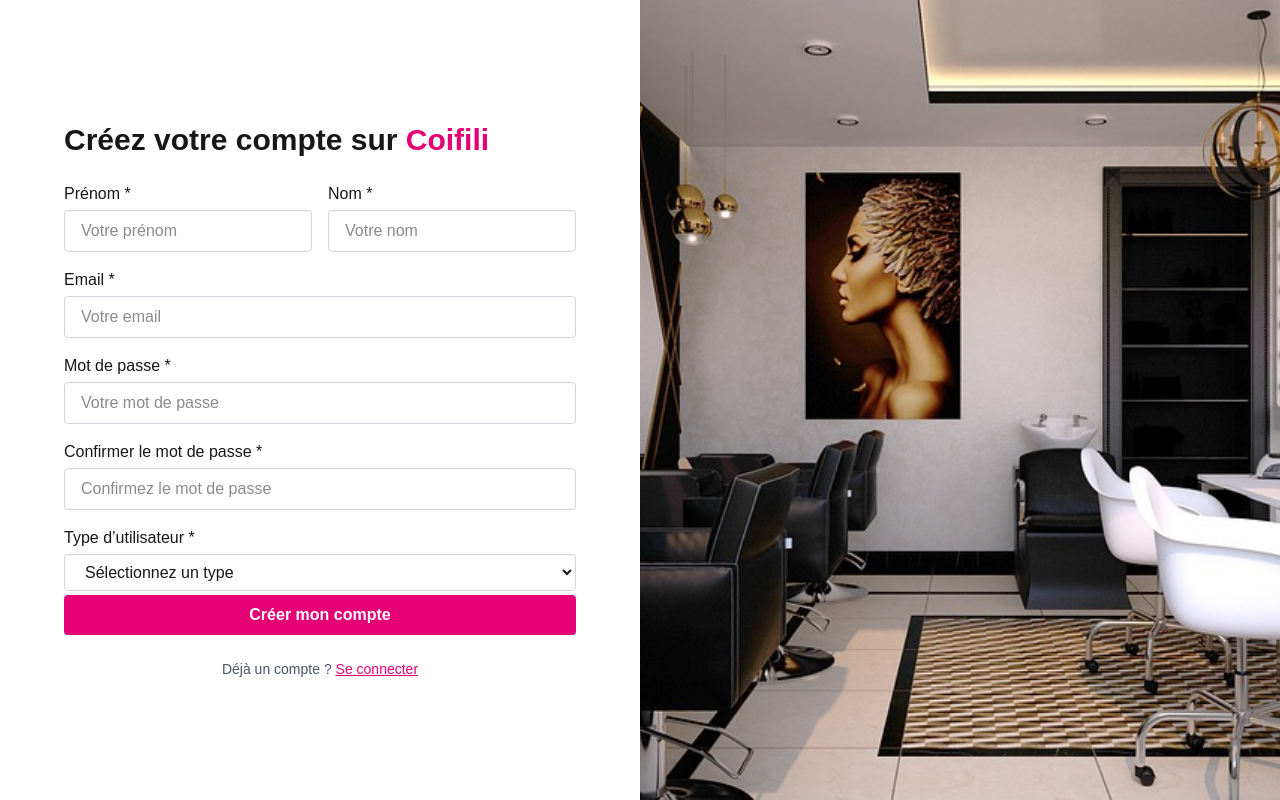
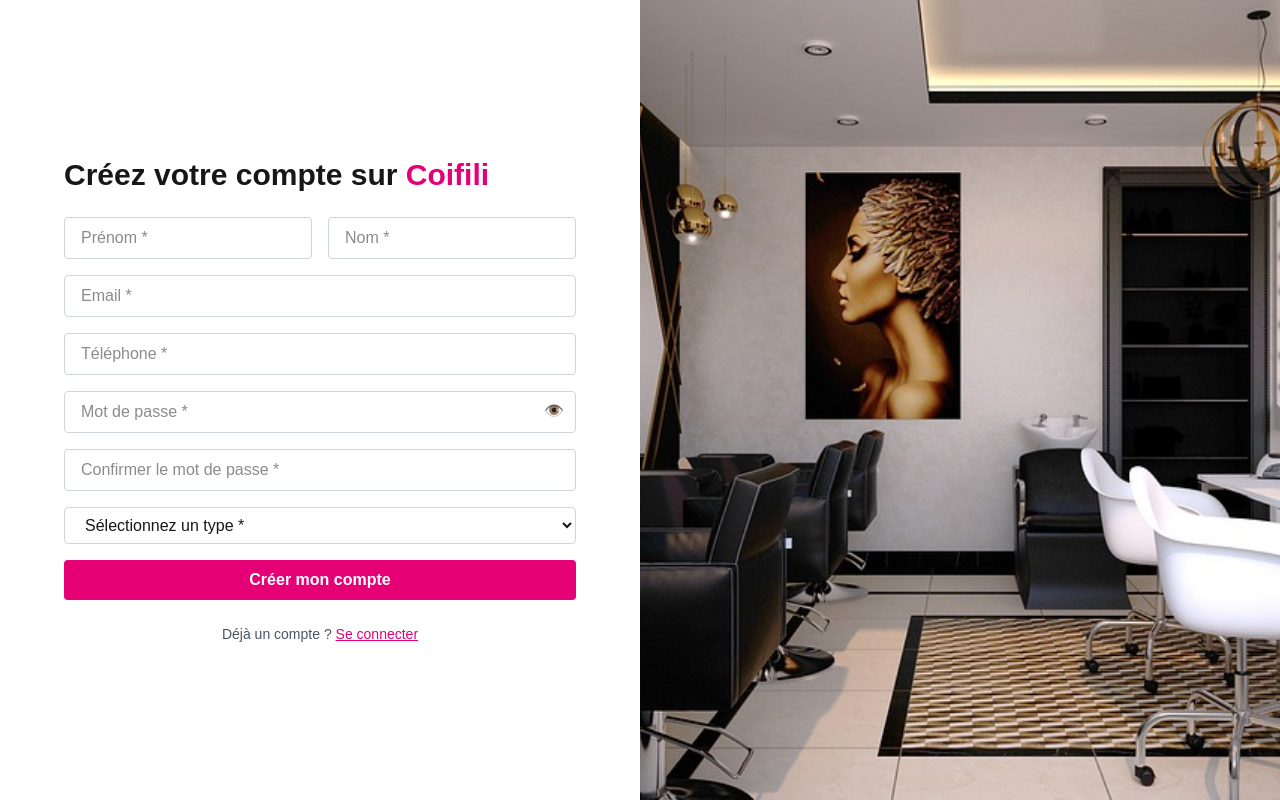
Before and after one commit to romaissaYas/coifili, a Next.js app: page /inscription in a window 1280 px wide. Built offline with nearby package versions, Linux system fonts and the light colour scheme.

Commit message:
ajouter coté front

```diff
--- a/src/app/inscription/page.tsx
+++ b/src/app/inscription/page.tsx
@@ -2,201 +2,147 @@
 
 import { useRouter } from 'next/navigation';
 import { useState } from 'react';
+import Swal from 'sweetalert2'; // ✅ importer SweetAlert
+
 
 export default function RegisterPage() {
   const router = useRouter();
-  const [firstName, setFirstName] = useState('');
-  const [lastName, setLastName] = useState('');
-  const [email, setEmail] = useState('');
-  const [password, setPassword] = useState('');
-  const [confirmPassword, setConfirmPassword] = useState('');
-  const [userType, setUserType] = useState<'coufer' | 'user' | ''>('');
+  const [form, setForm] = useState({
+    firstName: '',
+    lastName: '',
+    email: '',
+    phone: '',            // ✅ ajouté
+    password: '',
+    confirmPassword: '',
+    userType: '',
+  });
   const [error, setError] = useState('');
+  const [showPassword, setShowPassword] = useState(false);
 
+  const handleChange = (e: React.ChangeEvent<HTMLInputElement | HTMLSelectElement>) => {
+    setForm({ ...form, [e.target.name]: e.target.value });
+  };
+
+  const validate = () => {
+    if (Object.values(form).some(v => !v)) return 'Veuillez remplir tous les champs.';
+    if (!/^[^\s@]+@[^\s@]+\.[^\s@]+$/.test(form.email)) return 'Email invalide.';
+    if (form.password.length < 6) return 'Le mot de passe doit contenir au moins 6 caractères.';
+    if (form.password !== form.confirmPassword) return 'Les mots de passe ne correspondent pas.';
+    if (!['coiffeur', 'user'].includes(form.userType)) return 'Type d’utilisateur invalide.'; // ✅ corrigé "coufer" → "coiffeur"
+    return '';
+  };
 const handleSubmit = async (e: React.FormEvent) => {
   e.preventDefault();
   setError('');
 
-    // Client-side validation
-    if (!firstName || !lastName || !email || !password || !confirmPassword || !userType) {
-      setError('Veuillez remplir tous les champs.');
-      return;
-    }
-
-    const emailRegex = /^[^\s@]+@[^\s@]+\.[^\s@]+$/;
-    if (!emailRegex.test(email)) {
-      setError('Veuillez entrer un email valide.');
-      return;
-    }
-
-    if (password.length < 6) {
-      setError('Le mot de passe doit contenir au moins 6 caractères.');
-      return;
-    }
-
-    if (password !== confirmPassword) {
-      setError('Les mots de passe ne correspondent pas.');
-      return;
-    }
-
-    if (!['coufer', 'user'].includes(userType)) {
-      setError('Veuillez sélectionner un type d’utilisateur valide.');
+  const validationError = validate();
+  if (validationError) {
+    setError(validationError);
     return;
   }
 
   try {
-      const response = await fetch('http://localhost:5000/register', {
+    const bodyToSend = {
+      firstName: form.firstName,
+      lastName: form.lastName,
+      email: form.email,
+        phone: form.phone, // ✅ ajouté
+
+      password: form.password,
+      userType: form.userType,
+    };
+
+    const res = await fetch('http://localhost:5000/register', {
       method: 'POST',
       headers: { 'Content-Type': 'application/json' },
-        body: JSON.stringify({ email, password, userType }),
+      body: JSON.stringify(bodyToSend),
     });
 
-      const data = await response.json();
-      if (response.ok) {
+    const data = await res.json();
+    if (res.ok) {
       localStorage.setItem('token', data.token);
-        router.push('/la page li ydgholalha ki yconicti');
+       Swal.fire({
+          icon: 'success',
+          title: 'Compte créé avec succès 🎉',
+          text: 'Bienvenue sur Coifili !',
+          confirmButtonText: 'OK'
+        }).then(() => {
+          router.push('/login'); // redirection après confirmation
+        });
+
     } else {
       setError(data.error || 'Erreur lors de l’inscription.');
     }
   } catch (err) {
-      setError('Erreur serveur. Veuillez réessayer plus tard.');
+    setError('Erreur serveur. Réessayez plus tard.');
   }
 };
 
+
   return (
     <div className="flex min-h-screen flex-col md:flex-row">
-      {/* Partie gauche */}
       <div className="w-full md:w-1/2 flex flex-col justify-center px-8 md:px-16 bg-white">
         <h1 className="text-3xl font-bold mb-6">
           Créez votre compte sur <span className="text-pink-600">Coifili</span>
         </h1>
-        {error && <div className="text-red-500 mb-4" role="alert">{error}</div>}
+        {error && <div className="text-red-500 mb-4">{error}</div>}
         <form onSubmit={handleSubmit} className="space-y-4">
           <div className="flex gap-4">
-            <div className="w-1/2">
-              <label className="block mb-1 font-medium" htmlFor="firstName">
-                Prénom *
-              </label>
-              <input
-                id="firstName"
-                type="text"
-                className={`w-full border ${error.includes('champs') ? 'border-red-500' : 'border-gray-300'} rounded px-4 py-2`}
-                placeholder="Votre prénom"
-                value={firstName}
-                onChange={(e) => setFirstName(e.target.value)}
-                required
-                aria-required="true"
-              />
-            </div>
-            <div className="w-1/2">
-              <label className="block mb-1 font-medium" htmlFor="lastName">
-                Nom *
-              </label>
-              <input
-                id="lastName"
-                type="text"
-                className={`w-full border ${error.includes('champs') ? 'border-red-500' : 'border-gray-300'} rounded px-4 py-2`}
-                placeholder="Votre nom"
-                value={lastName}
-                onChange={(e) => setLastName(e.target.value)}
-                required
-                aria-required="true"
-              />
-            </div>
+            <input name="firstName" type="text" placeholder="Prénom *"
+              className="w-1/2 border border-gray-300 rounded px-4 py-2"
+              value={form.firstName} onChange={handleChange} />
+            <input name="lastName" type="text" placeholder="Nom *"
+              className="w-1/2 border border-gray-300 rounded px-4 py-2"
+              value={form.lastName} onChange={handleChange} />
           </div>
 
-          <div>
-            <label className="block mb-1 font-medium" htmlFor="email">
-              Email *
-            </label>
-            <input
-              id="email"
-              type="email"
-              className={`w-full border ${error.includes('email') ? 'border-red-500' : 'border-gray-300'} rounded px-4 py-2`}
-              placeholder="Votre email"
-              value={email}
-              onChange={(e) => setEmail(e.target.value)}
-              required
-              aria-required="true"
-            />
+          <input name="email" type="email" placeholder="Email *"
+            className="w-full border border-gray-300 rounded px-4 py-2"
+            value={form.email} onChange={handleChange} />
+
+          {/* ✅ téléphone pris en compte */}
+          <input name="phone" type="tel" placeholder="Téléphone *"
+            className="w-full border border-gray-300 rounded px-4 py-2"
+            value={form.phone} onChange={handleChange} />
+
+          <div className="relative">
+            <input name="password" type={showPassword ? 'text' : 'password'}
+              placeholder="Mot de passe *"
+              className="w-full border border-gray-300 rounded px-4 py-2"
+              value={form.password} onChange={handleChange} />
+            <button type="button"
+              className="absolute right-3 top-2 text-gray-500"
+              onClick={() => setShowPassword(!showPassword)}>
+              {showPassword ? '🙈' : '👁️'}
+            </button>
           </div>
 
-          <div>
-            <label className="block mb-1 font-medium" htmlFor="password">
-              Mot de passe *
-            </label>
-            <input
-              id="password"
-              type="password"
-              className={`w-full border ${error.includes('mot de passe') ? 'border-red-500' : 'border-gray-300'} rounded px-4 py-2`}
-              placeholder="Votre mot de passe"
-              value={password}
-              onChange={(e) => setPassword(e.target.value)}
-              required
-              aria-required="true"
-            />
-          </div>
+          <input name="confirmPassword" type={showPassword ? 'text' : 'password'}
+            placeholder="Confirmer le mot de passe *"
+            className="w-full border border-gray-300 rounded px-4 py-2"
+            value={form.confirmPassword} onChange={handleChange} />
 
-          <div>
-            <label className="block mb-1 font-medium" htmlFor="confirmPassword">
-              Confirmer le mot de passe *
-            </label>
-            <input
-              id="confirmPassword"
-              type="password"
-              className={`w-full border ${error.includes('mot de passe') ? 'border-red-500' : 'border-gray-300'} rounded px-4 py-2`}
-              placeholder="Confirmez le mot de passe"
-              value={confirmPassword}
-              onChange={(e) => setConfirmPassword(e.target.value)}
-              required
-              aria-required="true"
-            />
-          </div>
+          <select name="userType"
+            className="w-full border border-gray-300 rounded px-4 py-2"
+            value={form.userType} onChange={handleChange}>
+            <option value="">Sélectionnez un type *</option>
+            <option value="user">Utilisateur</option>
+            <option value="coiffeur">Coiffeur</option> {/* ✅ corrigé */}
+          </select>
 
-          <div
-            className="block mb-1 font-medium"
-
-          >
-              <label className="block mb-1 font-medium" htmlFor="confirmPassword">
-            Type d’utilisateur *
-          </label>
-          <select
-            id="userType"
-            className={`w-full border ${error.includes('type d’utilisateur') ? 'border-red-500' : 'border-gray-300'} rounded px-4 py-2`}
-            value={userType}
-            onChange={(e) => setUserType(e.target.value as 'coufer' | 'user')}
-            required
-            aria-required="true"
-          >
-            <option value="" disabled>
-              Sélectionnez un type
-            </option>
-            Ascending
-            <option value="user">Utilisateur</option>
-            <option value="coufer">Coufer</option>
-          </select>
-  </div>
-          <button
-            type="submit"
-            className="w-full bg-pink-600 text-white font-semibold py-2 rounded hover:bg-pink-700 transition"
-          >
+          <button type="submit"
+            className="w-full bg-pink-600 text-white font-semibold py-2 rounded hover:bg-pink-700 transition">
             Créer mon compte
           </button>
         </form>
 
         <p className="mt-6 text-sm text-gray-600 text-center">
-          Déjà un compte ?{' '}
-          <a href="/login" className="text-pink-600 underline">
-            Se connecter
-          </a>
+          Déjà un compte ? <a href="/login" className="text-pink-600 underline">Se connecter</a>
         </p>
       </div>
 
-      {/* Partie droite avec image */}
-      <div
-        className="hidden md:block md:w-1/2 bg-cover bg-center"
-        style={{ backgroundImage: 'url("/img/bg1.jpg")' }}
-      />
+      <div className="hidden md:block md:w-1/2 bg-cover bg-center"
+        style={{ backgroundImage: 'url("/img/bg1.jpg")' }} />
     </div>
   );
 }
--- a/src/app/login/page.tsx
+++ b/src/app/login/page.tsx
@@ -34,9 +34,16 @@ export default function LoginPage() {
 
       const data = await response.json();
       if (response.ok) {
-        // Store JWT token (e.g., in localStorage)
+        // Store JWT token (e.g., in localStorage) si users rederiger vers site sinon si ciffer rederiger vers espace coiffer
         localStorage.setItem('token', data.token);
-        router.push('/pageli ydgholalh ki yconicti');
+
+
+
+          if (data.userType === 'coiffeur') {
+    router.push('/pagedecoufer'); // page pour les coiffeurs
+  } else {
+    router.push('/'); // ou `http://localhost:3000` pour les utilisateurs classiques
+  }
       } else {
         setError(data.error || 'Erreur lors de la connexion.');
       }
```
Also changed, not shown: src/app/espacecoiffeur/page.tsx (+5 -3 lines), src/app/pagedecoufer/page.tsx (+30 -5 lines), 1 other file (tests, documents, lock files or other folders). Lines whose indentation alone changed are shown as unchanged.
